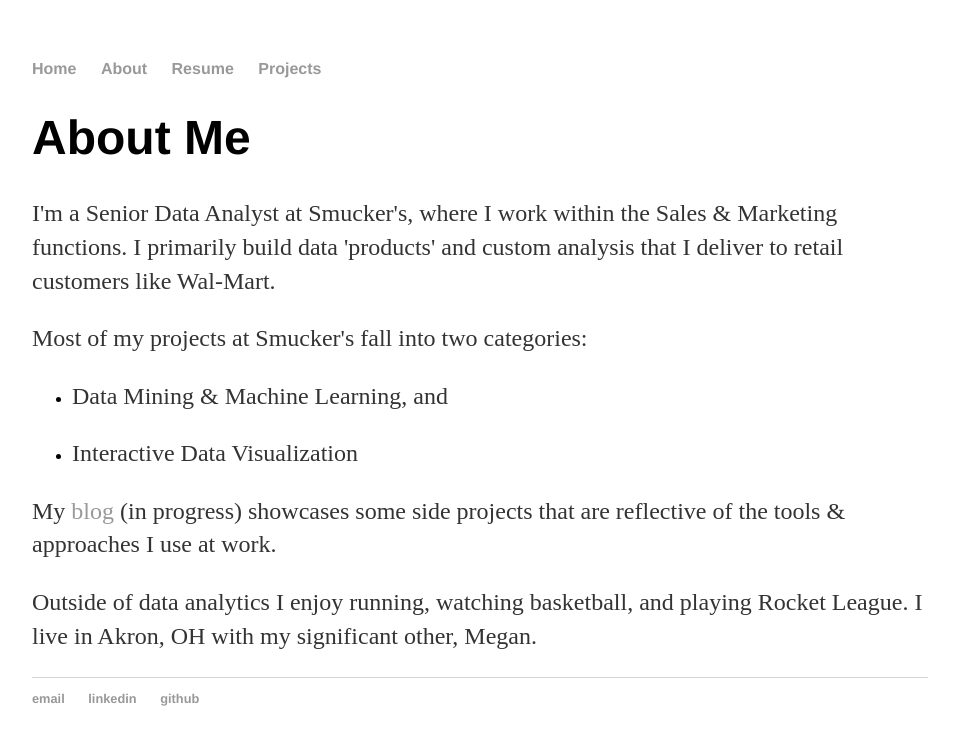
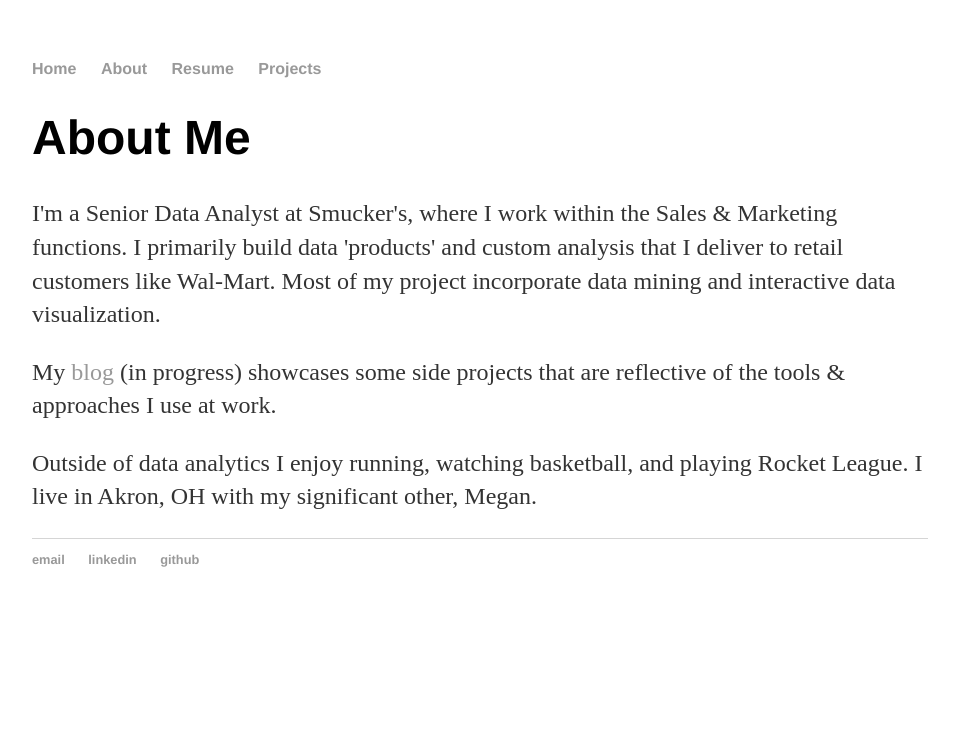
Before and after one commit to MatthewBrower/matthewbrower.github.io, a Jekyll site: the page built from about/index.html, in a window 1280 px wide. Shown: the top 745 px of the page, without its empty margins (160-1113 px from the left). Built offline with Jekyll 4.4.1, drawn with Linux system fonts in a browser that asks for light colours.

Commit message:
removed bullets, not needed

```diff
--- a/about/index.html
+++ b/about/index.html
@@ -4,14 +4,7 @@
 ---
 <div class="blurb">
 	<h1>About Me</h1>
-	<p>I'm a Senior Data Analyst at Smucker's, where I work within the Sales &amp; Marketing functions.  I primarily build data 'products' and custom analysis that I deliver to retail customers like Wal-Mart.</p>
-
-	 <p>Most of my projects at Smucker's fall into two categories: </p>
-		<ul>
-			<li><p>Data Mining &amp; Machine Learning, and<p> </li>
-			<li><p>Interactive Data Visualization</p></li>
-
-	</ul>
+	<p>I'm a Senior Data Analyst at Smucker's, where I work within the Sales &amp; Marketing functions.  I primarily build data 'products' and custom analysis that I deliver to retail customers like Wal-Mart.  Most of my project incorporate data mining and interactive data visualization.</p>
 
 	<p>My <a href="/blog">blog</a> (in progress) showcases some side projects that are reflective of the tools &amp; approaches I use at work.</p>
 
```
